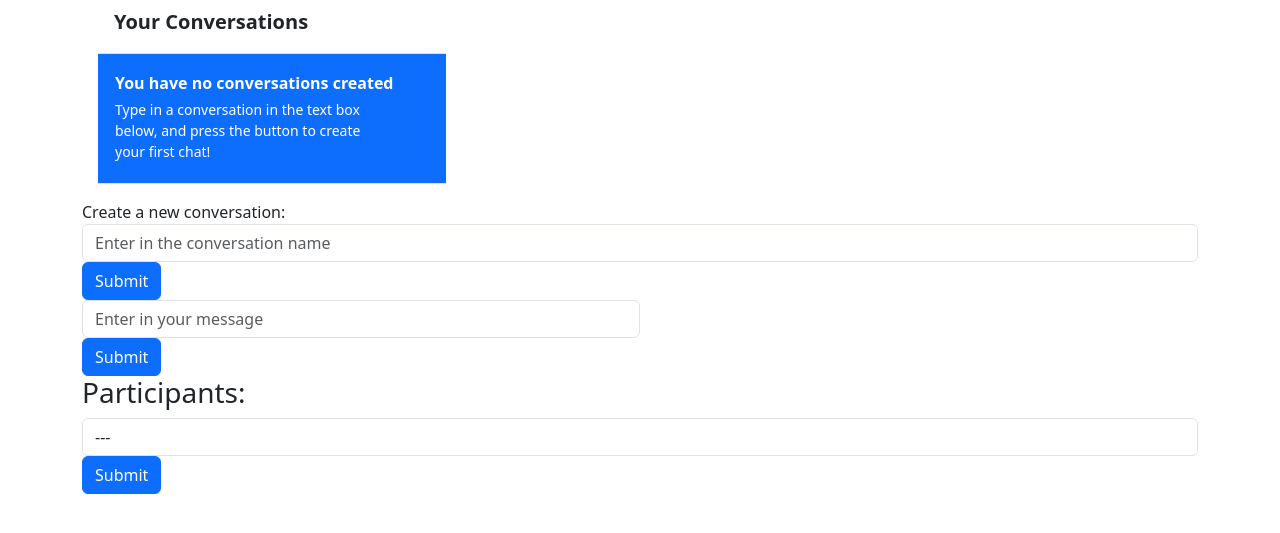
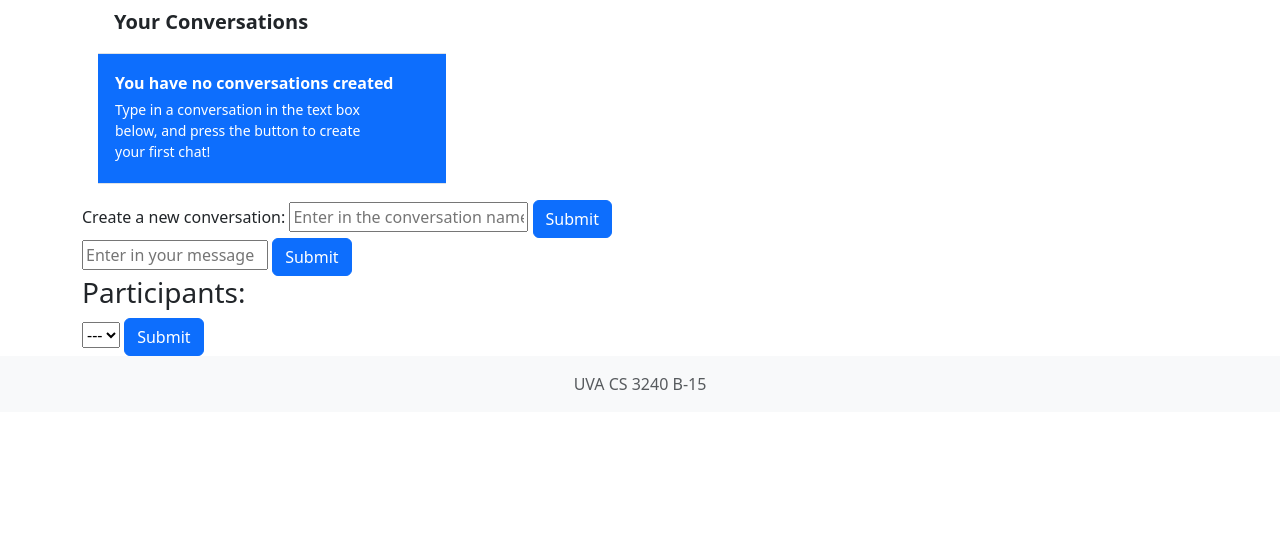
Before and after one commit to rafid-mirza/study-buddy-website, a Django app: template buddiesforstudies/templates/messages.html in a window 1280 px wide. Shown: the part 153-686 px from the top of the page. Run offline with Django 4.2, Linux system fonts and the light colour scheme; the template is opened without the code that fills it, so the values that code supplies are empty; some libraries are stand-ins or nearby versions.

Commit message:
Small changes

```diff
--- a/buddiesforstudies/templates/messages.html
+++ b/buddiesforstudies/templates/messages.html
@@ -87,7 +87,7 @@
                 {% csrf_token %}
                 <div class="form-group">
                     <label>Create a new conversation:</label>
-                    <input type="text" class="form-control" placeholder="Enter in the conversation name">
+                    <input type="text" class="col-md-auto" placeholder="Enter in the conversation name">
                     <button type="submit" class="btn btn-primary">Submit</button>
                 </div>
             </form>
@@ -100,8 +100,8 @@
             <!-- Messages -->
             <div class="list-group list-group-flush scrollarea">
                 {% for message in messages %}
-                    <a href="#" class="list-group-item list-group-item-action flex-column align-items-start active">
-                        <p class="mb-1"> {{ message.0 }} </p>
+                    <a class="list-group-item list-group-item-action flex-column align-items-start active col-4">
+                        <p class="col-4"> {{ message.0 }} </p>
                         <div class="d-flex w-100 justify-content-between">
                             <small> {{ message.2 }}</small>
                             <small> {{ message.1 }}</small>
@@ -109,12 +109,13 @@
                     </a>
                 {% endfor %}
             </div>
+
             <!-- Send Messages Button -->
             <form action="{% url 'send_message' %}" method="POST">
                 {% csrf_token %}
                 <div class="form-group">
                     <input type="hidden" name="current_chat_name" value="{{ current_chat }}">
-                    <input type="text" class="form-control" name="message_text" placeholder="Enter in your message">
+                    <input type="text" class="col-4" name="message_text" placeholder="Enter in your message">
                     <button type="submit" class="btn btn-primary">Submit</button>
                 </div>
             </form>
@@ -123,23 +124,26 @@
         <div class="b-example-divider"></div>
 
         <div class="col-md-auto">
+
             <!-- Participants -->
+
             <div class="list-group list-group-flush scrollarea">
                 <h3> Participants: </h3>
                 {% for participant in participants %}
-                    <a href="#" class="list-group-item list-group-item-action flex-column align-items-start active">
-                        <p class="mb-1"> {{ participant }} </p>
+                    <a class="list-group-item list-group-item-action flex-column align-items-start active">
+                        <p class="col-md-auto"> {{ participant }} </p>
                     </a>
                 {% endfor %}
             </div>
 
             <!-- Add Participant Button -->
+
             {% if error_message %}<p><strong>{{ error_message }}</strong></p>{% endif %}
             <form action="{% url 'add_participant' %}" method="POST">
                 {% csrf_token %}
                 <div class="form-group">
                     <input type="hidden" name="current_chat_name" value="{{ current_chat }}">
-                    <select class="form-control" id="exampleFormControlSelect1" name="participant_text">
+                    <select class="col-md-auto" id="exampleFormControlSelect1" name="participant_text">
                         {% for other_user in other_users %}
                             <option> other_user </option>
                         {% empty %}
@@ -151,7 +155,15 @@
             </form>
 
                     <!-- Delete Chat (Will direct to an "Are you sure you want to delete this chat" page)-->
+
         </div>
     </div>
     </body>
+
+  <footer class="footer mt-auto py-3 bg-light">
+      <div class="container text-center">
+          <span class="text-muted">UVA CS 3240 B-15</span>
+      </div>
+  </footer>
+
 </html>
--- a/buddiesforstudies/views.py
+++ b/buddiesforstudies/views.py
@@ -138,6 +138,9 @@ def messages_home(request, current_chat=None, error_message=None):
     account_sid = os.getenv('TWILIO_ACCOUNT_SID')
     auth_token = os.getenv('TWILIO_AUTH_TOKEN')
     client = Client(account_sid, auth_token)
+    configuration = client.conversations \
+        .configuration() \
+        .update(default_chat_service_sid=os.getenv('TWILIO_CHAT_SERVICE_SID'))
 
     # Checks if user already exists in models, and if it does it gets the user id
     user_id = None
```
